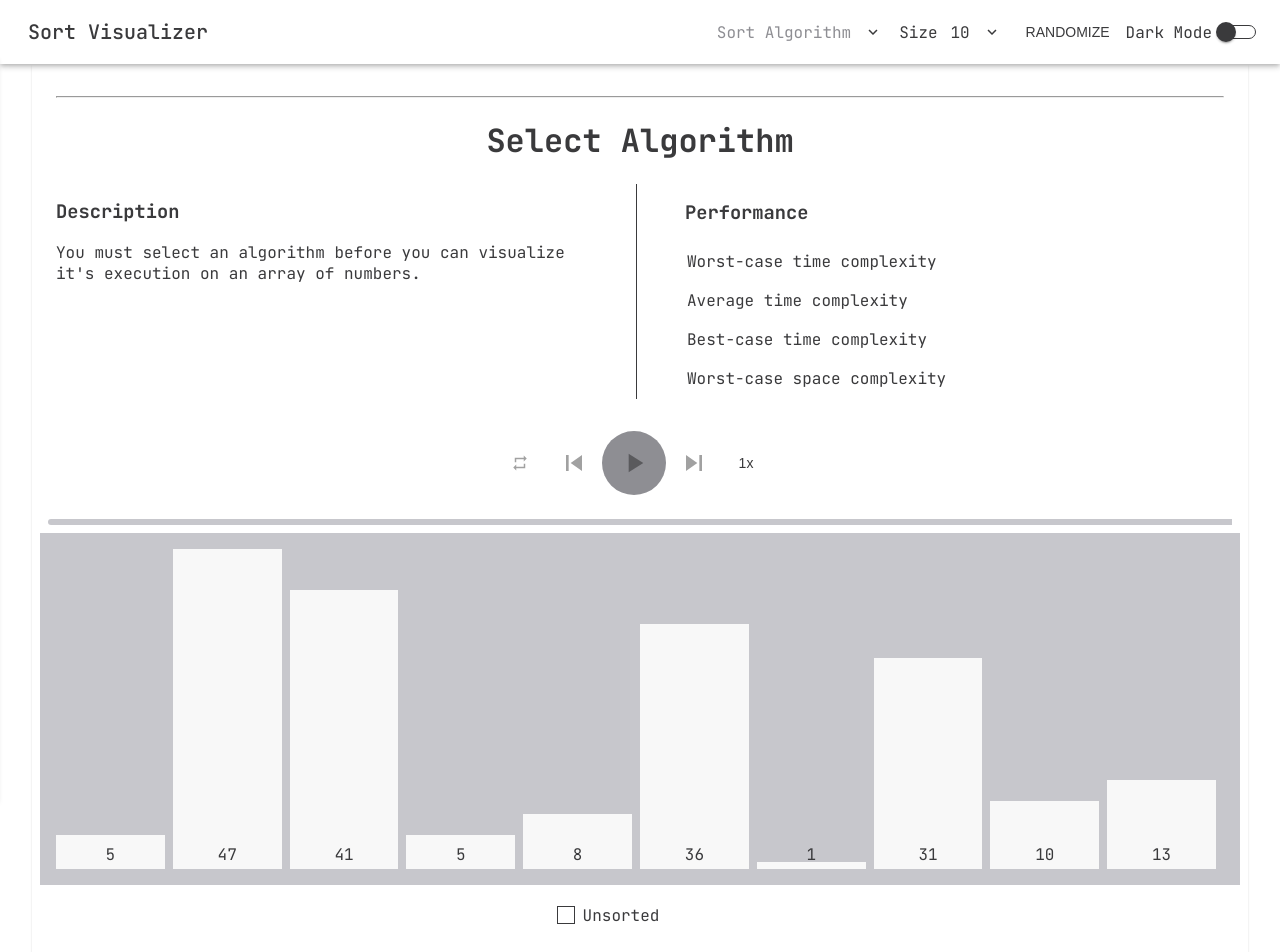
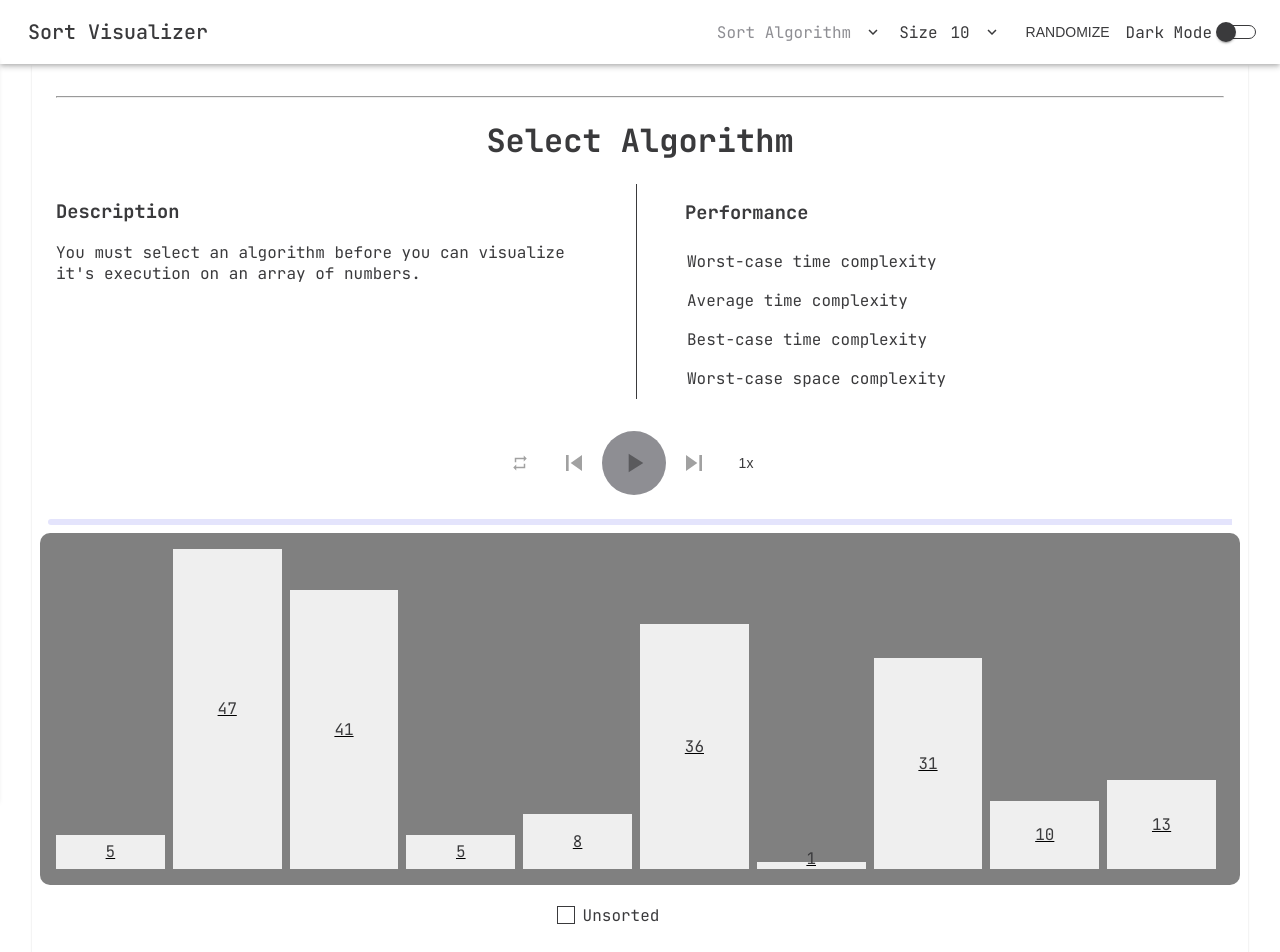
Before and after one commit to kai713/algos-project, a React (Create React App) app: page / in a window 1280 px wide. Shown: the top 952 px of the page. Built offline with nearby package versions, Linux system fonts and the light colour scheme; a web font is replaced by a local one.

Commit message:
feature/algos-4 - Изменил стиль визуализации сортировки и доработал цифры сортровок

```diff
--- a/src/_settngs/variables.css
+++ b/src/_settngs/variables.css
@@ -27,7 +27,7 @@
   --gray-50: rgb(242, 242, 247);
   --gray-100: rgb(229, 229, 234);
   --gray-200: rgb(209, 209, 214);
-  --gray-300: rgb(199, 199, 204);
+  --gray-300: rgb(228, 228, 252);
   --gray-400: rgb(174, 174, 178);
   --gray-500: rgb(142, 142, 147);
   --gray-600: rgb(99, 99, 102);
--- a/src/components/atoms/Bar/style.css
+++ b/src/components/atoms/Bar/style.css
@@ -2,13 +2,20 @@
   background-color: var(--white);
   color: var(--text-color-dark);
   display: flex;
-  flex-direction: column reverse;
+  flex-direction: column-reverse;
   align-items: flex-end;
   transition: 125ms ease-in-out;
 }
 
 .Bar__Text {
   margin: 0 auto 0.25rem;
+  font-weight: 400;
+  text-decoration-line: underline;
+  text-decoration-style: solid;
+  text-decoration-color: black;
+  text-decoration-thickness: 1px;
+  margin: auto;
+
 }
 
 .Bar_sorted {
--- a/src/components/organisms/SortChart/style.css
+++ b/src/components/organisms/SortChart/style.css
@@ -1,13 +1,13 @@
 .SortChart {
-  /* min-width: 320px; */
-  /* max-width: 960px; */
+
+  border-radius: 10px;
   min-height: 218px;
   height: 40vh;
   padding: 1rem;
   max-width: 1200px;
 
   margin: 0 auto;
-  background-color: var(--gray-300);
+  background-color: gray;
 
   display: flex;
   flex-direction: row;
```
